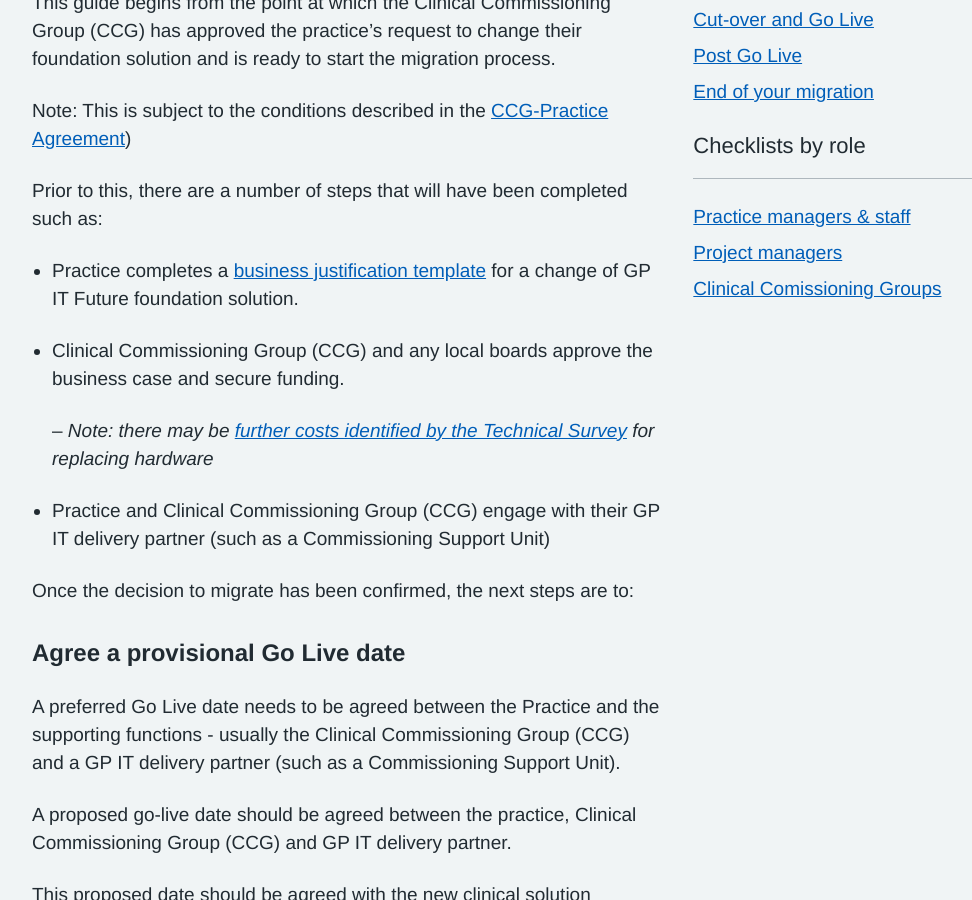
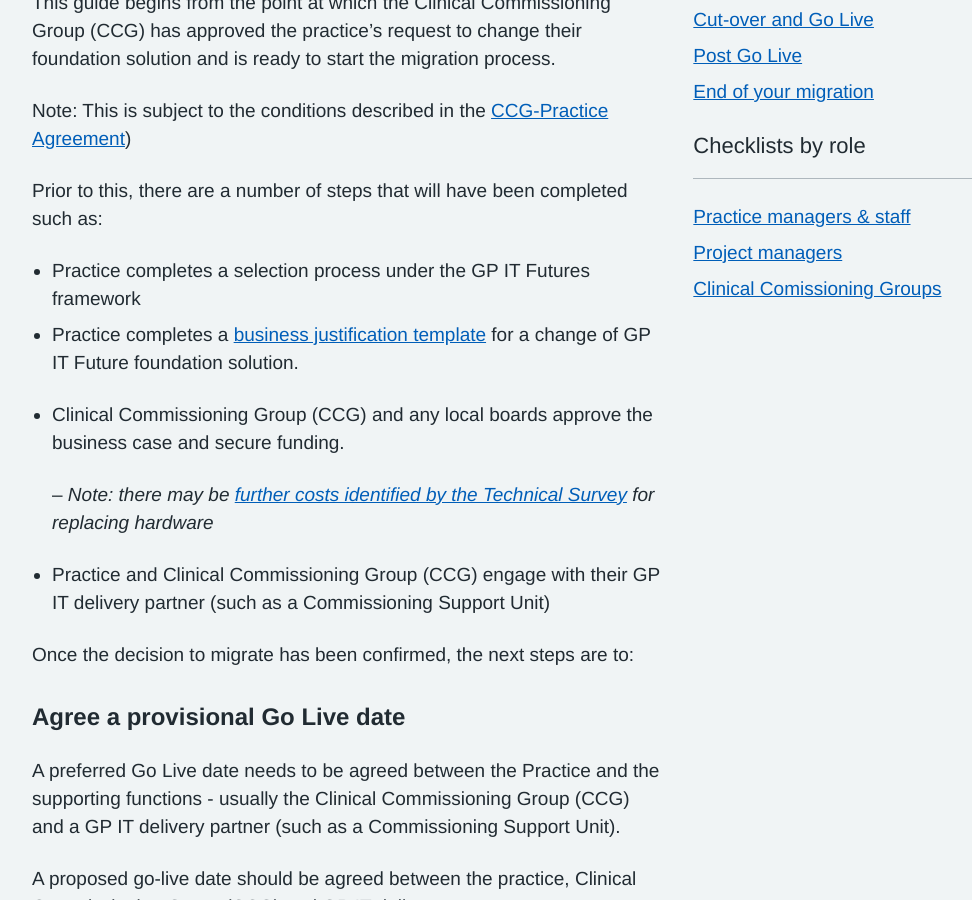
Before and after one commit to nhsconnect/prm-practice-migration, a Jekyll site: the page built from guide/00-get-started.md, in a window 1280 px wide and 900 px high, scrolled down 692 px. Shown: the whole window, without its empty margins (128-1100 px from the left). Built offline with Jekyll 4.4.1, drawn with Linux system fonts in a browser that asks for light colours; some web fonts are replaced.

Commit message:
Update 00-get-started.md

```diff
--- a/guide/00-get-started.md
+++ b/guide/00-get-started.md
@@ -19,6 +19,8 @@ Note: This is subject to the conditions described in the [CCG-Practice Agreement
 
 Prior to this, there are a number of steps that will have been completed such as:
 
+* Practice completes a selection process under the GP IT Futures framework
+<!-- [UPLIFT] Added reference to the need for the selection process -->
 * Practice completes a [business justification template](https://www.england.nhs.uk/publication/business-justification-guidance-for-change-of-gp-it-futures-foundation-solution-template/) for a change of GP IT Future foundation solution.
 <!-- [UPLIFT] New process for completing business case template -->
 
```
